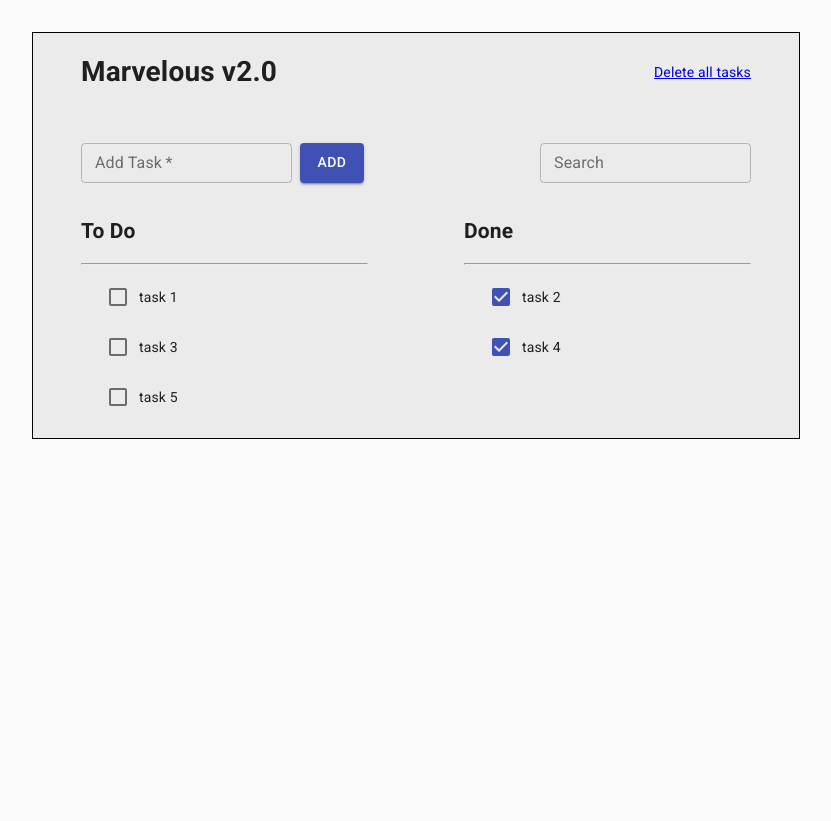
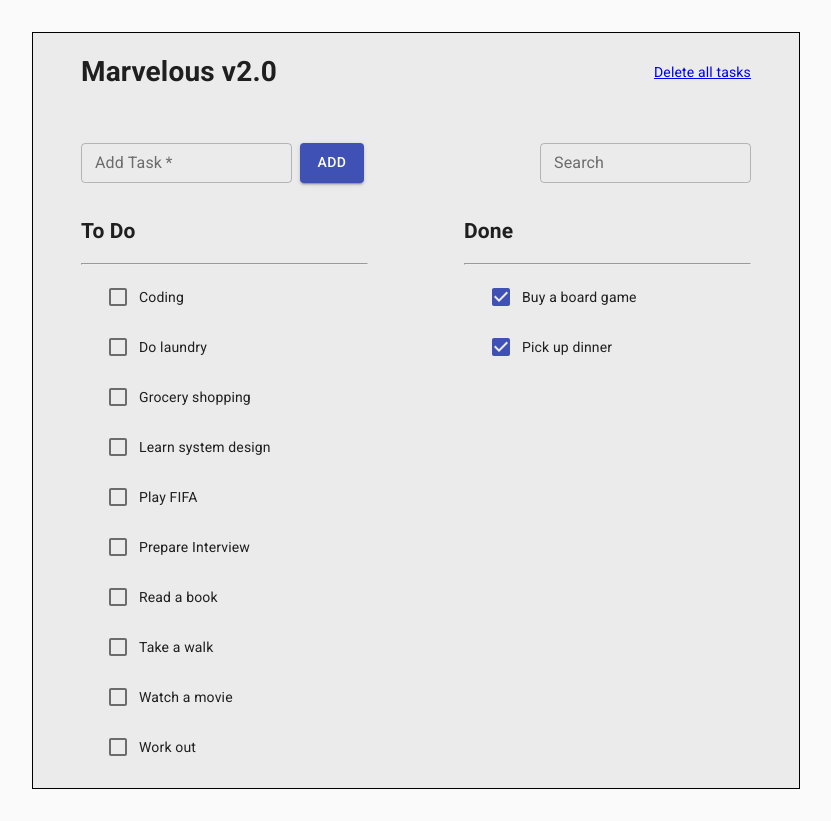
Before and after one commit to yuanzheng-li/todo-list-frontend-react, a React (Create React App) app: page / in a window 1280 px wide. Shown: the whole page, without its empty margins (224-1055 px from the left). Before the commit the page ends 800 px from the top, so only its background shows below. Built offline with nearby package versions, Linux system fonts and the light colour scheme.

Commit message:
be able to search tasks in the todo list

```diff
--- a/src/App.js
+++ b/src/App.js
@@ -1,42 +1,25 @@
+import React, { useState } from 'react'
+import { CssBaseline } from '@material-ui/core';
+
 import './App.css';
-import { CssBaseline } from '@material-ui/core';
 
 import Header from './header/Header';
 import AddTask from './add-task/AddTask';
 import SearchBox from './search-box/SearchBox';
 import TodoList from './todo-list/TodoList';
+import tasks from './tasks.json';
 
 function App() {
-  const todoList = [
-    {
-      id: 1,
-      name: 'task 1',
-      complete: false,
-    },
-    {
-      id: 2,
-      name: 'task 2',
-      complete: true,
-    },
-    {
-      id: 3,
-      name: 'task 3',
-      complete: false,
-    },
-    {
-      id: 4,
-      name: 'task 4',
-      complete: true,
-    },
-    {
-      id: 5,
-      name: 'task 5',
-      complete: false,
-    },
-  ];
+  const [todoList, setToDoList] = useState(tasks);
+  const [searchField, setSearchField] = useState('');
 
-  const incompleteList = todoList.filter((todo) => !todo.complete);
-  const completeList = todoList.filter((todo) => todo.complete);
+  const handleSearch = (e) => {
+    setSearchField(e.target.value)
+  };
+
+  const filteredTodoList = () => {
+    return todoList.filter((todo) => todo.name.toLowerCase().includes(searchField.toLowerCase()));
+  }
 
   return (
     <>
@@ -44,11 +27,11 @@ function App() {
       <Header />
       <section className="add-and-search">
         <AddTask />
-        <SearchBox />
+        <SearchBox handleSearch={handleSearch} />
       </section>
       <main>
-        <TodoList todoList={incompleteList} listTitle='To Do' />
-        <TodoList todoList={completeList} listTitle='Done' />
+        <TodoList todoList={filteredTodoList()} listTitle='To Do' type='todo' />
+        <TodoList todoList={filteredTodoList()} listTitle='Done' type='done' />
       </main>
     </>
   );
--- a/src/search-box/SearchBox.js
+++ b/src/search-box/SearchBox.js
@@ -1,6 +1,16 @@
 import React from 'react';
 import { TextField } from '@material-ui/core';
 
-export default function SearchBox() {
-  return <TextField id='search' label='Search' type='search' variant='outlined' size='small' className="search-box" />;
+export default function SearchBox({ handleSearch }) {
+  return (
+    <TextField
+      onChange={handleSearch}
+      id='search'
+      label='Search'
+      type='search'
+      variant='outlined'
+      size='small'
+      className='search-box'
+    />
+  );
 }
--- /dev/null
+++ b/src/tasks.json
@@ -0,0 +1,62 @@
+[
+  {
+    "id": 1,
+    "name": "Grocery shopping",
+    "complete": false
+  },
+  {
+    "id": 2,
+    "name": "Buy a board game",
+    "complete": true
+  },
+  {
+    "id": 3,
+    "name": "Play FIFA",
+    "complete": false
+  },
+  {
+    "id": 4,
+    "name": "Pick up dinner",
+    "complete": true
+  },
+  {
+    "id": 5,
+    "name": "Watch a movie",
+    "complete": false
+  },
+  {
+    "id": 6,
+    "name": "Read a book",
+    "complete": false
+  },
+  {
+    "id": 7,
+    "name": "Work out",
+    "complete": false
+  },
+  {
+    "id": 8,
+    "name": "Do laundry",
+    "complete": false
+  },
+  {
+    "id": 9,
+    "name": "Coding",
+    "complete": false
+  },
+  {
+    "id": 10,
+    "name": "Prepare Interview",
+    "complete": false
+  },
+  {
+    "id": 11,
+    "name": "Take a walk",
+    "complete": false
+  },
+  {
+    "id": 12,
+    "name": "Learn system design",
+    "complete": false
+  }
+]
--- a/src/todo-list/TodoList.js
+++ b/src/todo-list/TodoList.js
@@ -2,12 +2,31 @@ import React from 'react'
 
 import TodoItem from '../todo-item/TodoItem';
 
-export default function TodoList({ todoList, listTitle }) {
+export default function TodoList({ todoList, listTitle, type }) {
+  const DONE_LIST_COUNT = 10;
+
+  let processedList;
+
+  switch(type) {
+    case 'todo':
+      processedList = todoList
+        .filter((todo) => !todo.complete).sort((a, b) => a.name.localeCompare(b.name));
+      break;
+    case 'done':
+      processedList = todoList
+        .filter((todo) => todo.complete)
+        .sort((a, b) => a.name.localeCompare(b.name))
+        .slice(0, DONE_LIST_COUNT);
+      break;
+    default:
+      processedList = [...todoList];
+  }
+
   return (
     <section>
       <h2>{listTitle}</h2>
       <hr />
-      {todoList.map((todo) => (
+      {processedList.map((todo) => (
         <TodoItem todo={todo} key={todo.id} />
       ))}
     </section>
```
